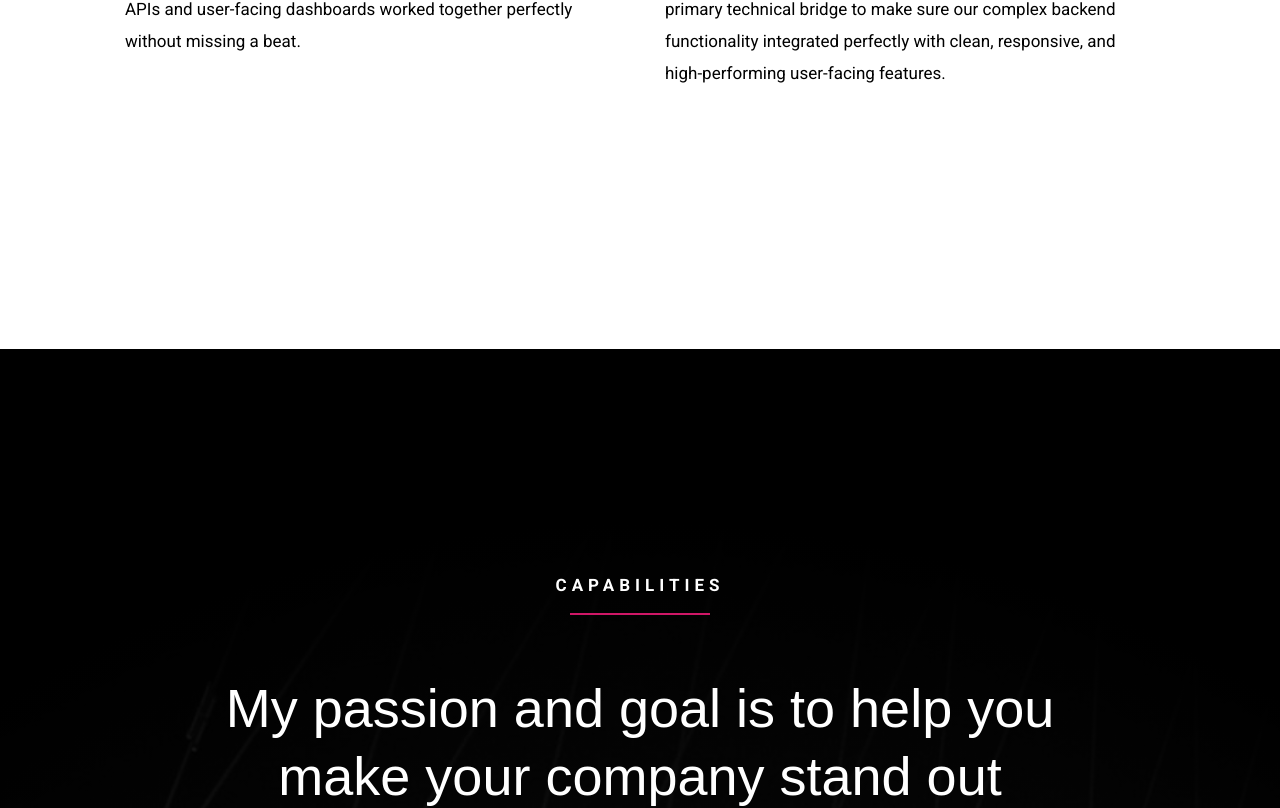
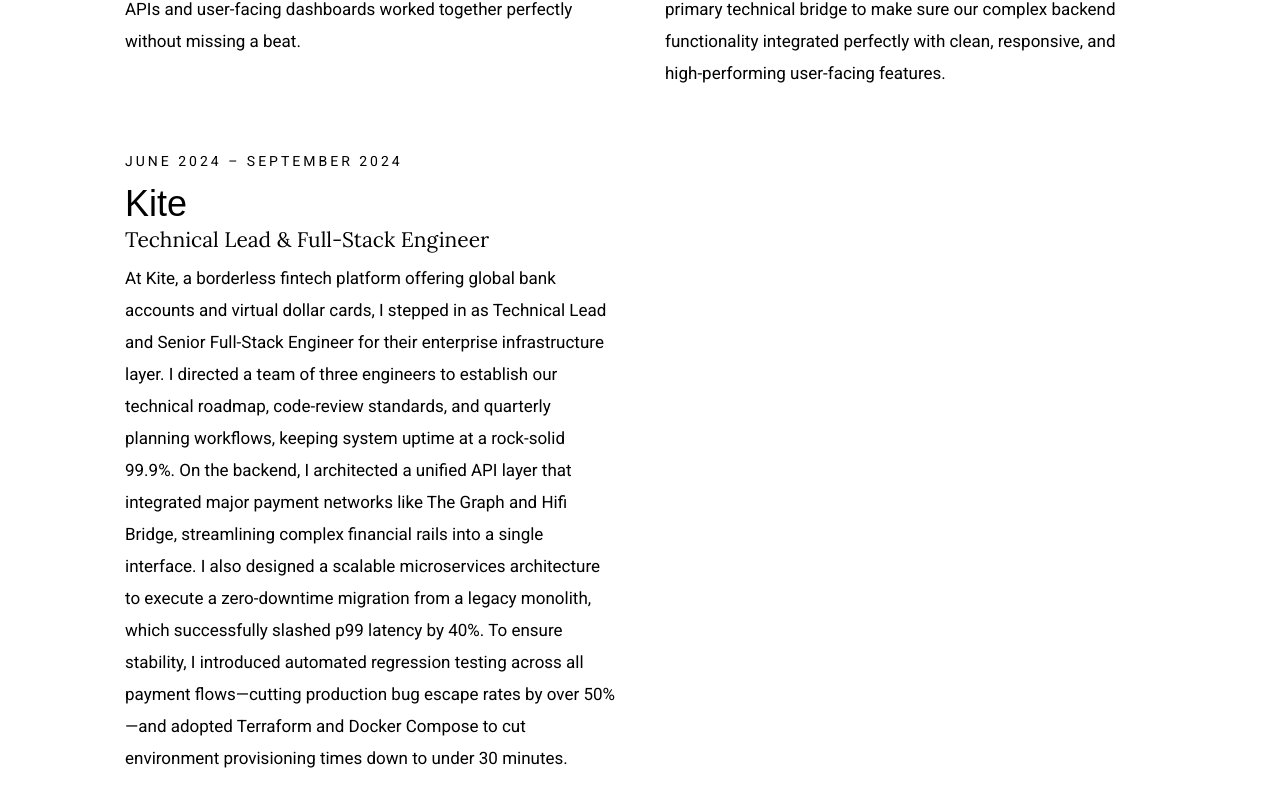
Before and after one commit to iyanubruce/iyanu-s-Portfolio-remote-job, a Next.js app: page / in a window 1280 px wide. Shown: the part 2555-3363 px from the top of the page. Built offline with nearby package versions, Linux system fonts and the light colour scheme; a web font is replaced by a local one.

Commit message:
chore: added kite

```diff
--- a/src/components/work-history.tsx
+++ b/src/components/work-history.tsx
@@ -15,6 +15,12 @@
       roleTitle: "Backend Engineer",
       description: `At Taja, I joined as a Backend Engineer focused on making sure our core systems and client applications ran smoothly and reliably. My day-to-day was centered around designing, building, and maintaining the RESTful APIs that served as the backbone for our frontend services, ensuring data flowed seamlessly across our platforms. One of my favorite wins during my time there was diving deep into our database schemas, query logic, and server-side operations to uncover performance bottlenecks. By refactoring inefficient database queries and streamlining our data delivery models, I managed to shave 10% off our overall platform load times, which gave our data processing efficiency a massive boost and significantly improved the end-user experience. Beyond the database level, I collaborated heavily with our frontend developers and UI/UX designers, acting as the primary technical bridge to make sure our complex backend functionality integrated perfectly with clean, responsive, and high-performing user-facing features.`,
     },
+    {
+      dateRange: "June 2024 – September 2024", // Adjust these months to match your actual timeline
+      companyName: "Kite",
+      roleTitle: "Technical Lead & Full-Stack Engineer",
+      description: `At Kite, a borderless fintech platform offering global bank accounts and virtual dollar cards, I stepped in as Technical Lead and Senior Full-Stack Engineer for their enterprise infrastructure layer. I directed a team of three engineers to establish our technical roadmap, code-review standards, and quarterly planning workflows, keeping system uptime at a rock-solid 99.9%. On the backend, I architected a unified API layer that integrated major payment networks like The Graph and Hifi Bridge, streamlining complex financial rails into a single interface. I also designed a scalable microservices architecture to execute a zero-downtime migration from a legacy monolith, which successfully slashed p99 latency by 40%. To ensure stability, I introduced automated regression testing across all payment flows—cutting production bug escape rates by over 50%—and adopted Terraform and Docker Compose to cut environment provisioning times down to under 30 minutes.\n\nOn the frontend, I co-developed the cross-platform mobile application to ensure seamless state management and real-time syncing with our unified APIs. By optimizing mobile rendering and data-fetching strategies, I delivered a responsive user experience that significantly lowered battery consumption on target devices. Ultimately, my full-stack ownership bridged the gap between complex financial infrastructure and intuitive UI components, accelerating global transaction completion rates across the platform.`,
+    },
   ];
 
   return (
```
